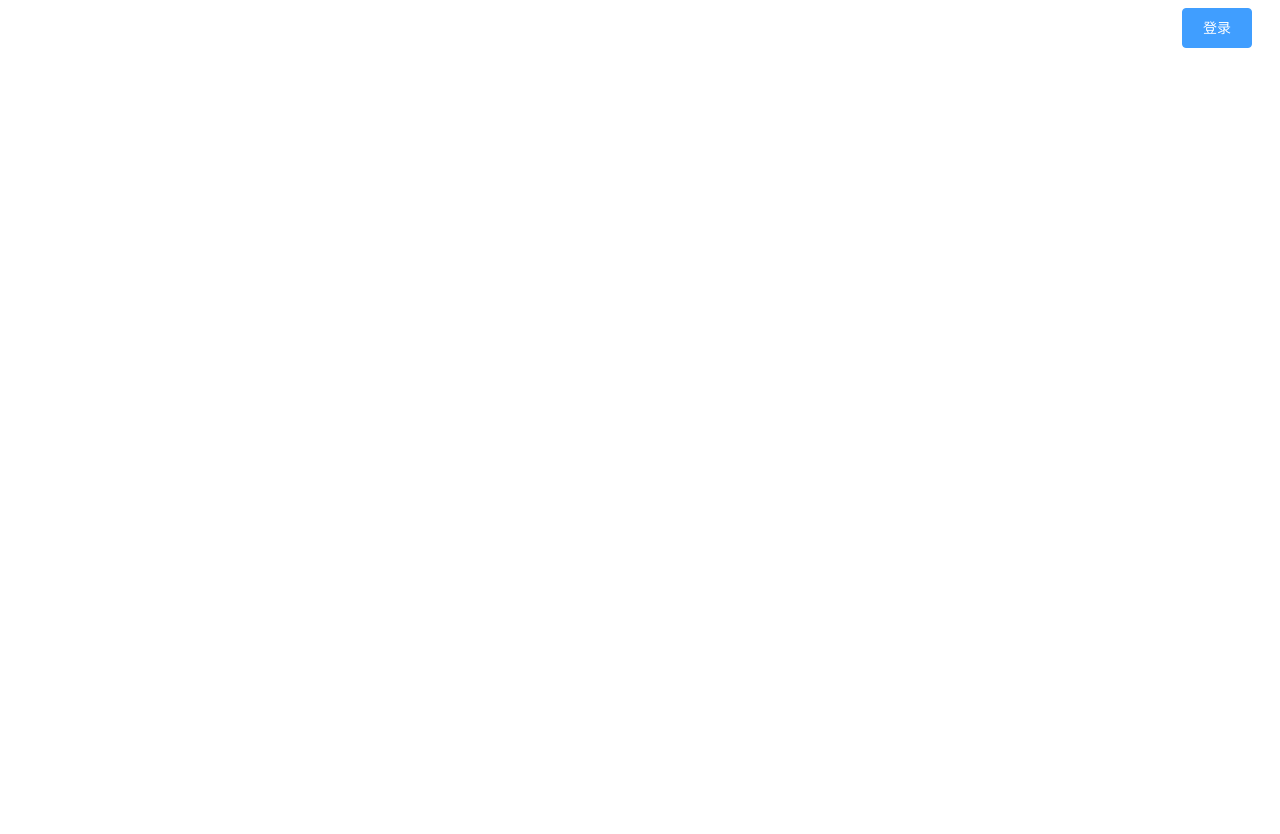
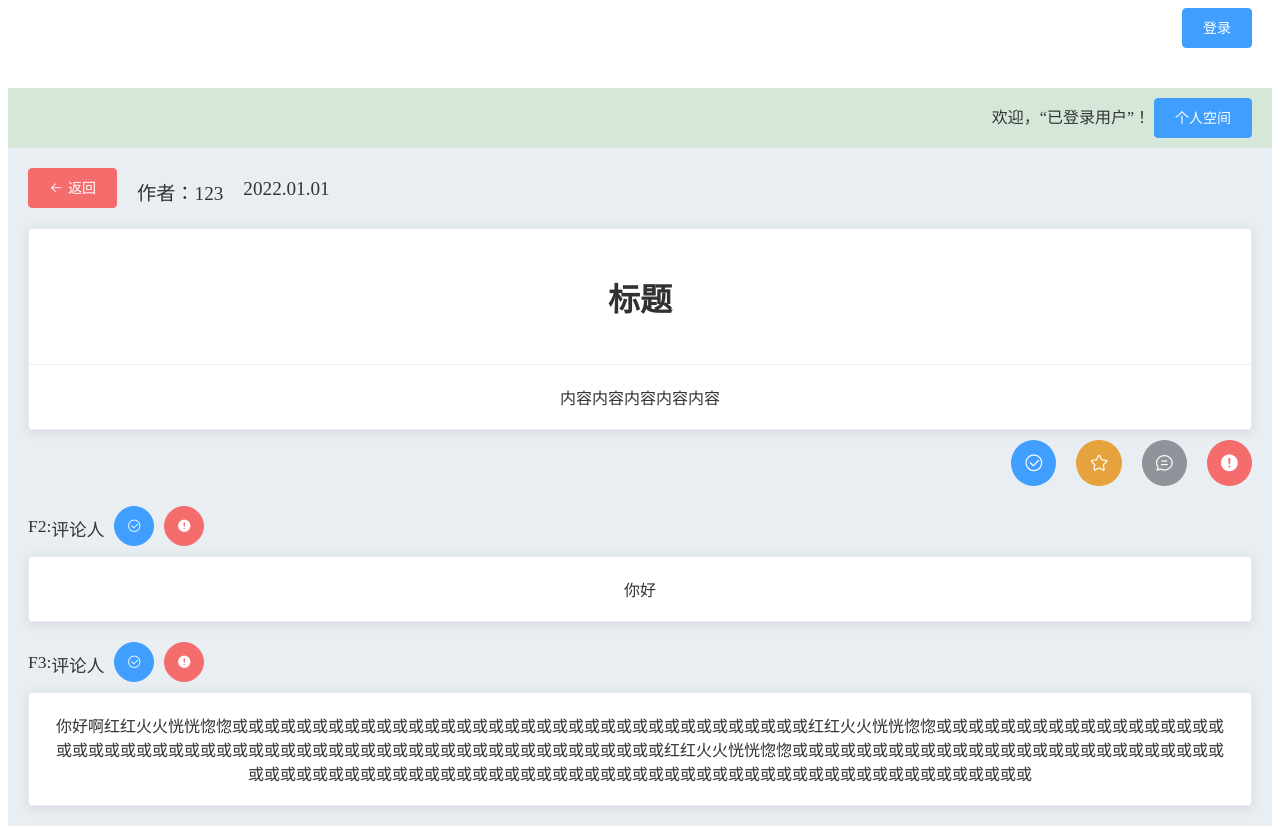
Before and after one commit to 1213emm/frontwarehouse, a Vue app: page /detail in a window 1280 px wide. Before the commit the page ends 800 px from the top, so only its background shows below. Built offline with nearby package versions, Linux system fonts and the light colour scheme.

Commit message:
DatailAndSearch

```diff
--- a/src/router/index.js
+++ b/src/router/index.js
@@ -25,6 +25,16 @@ const routes = [
     path: '/register',
     name: 'register',
     component: () => import('../views/register.vue')
+  },
+  {
+    path: '/search',
+    name: 'search',
+    component: () => import( '../views/Search.vue')
+  },
+  {
+    path: '/detail',
+    name: 'detail',
+    component: () => import( '../views/Detail.vue')
   }
 ]
 
--- /dev/null
+++ b/src/views/Detail.vue
@@ -0,0 +1,144 @@
+<template>
+  <el-container id="detail">
+    <el-header id="head">
+      <el-row style="float: right">
+        欢迎，“已登录用户”！
+        <el-button type="primary" @click="personal">个人空间</el-button>
+      </el-row>
+    </el-header>
+    <el-main id="main">
+        <div id="top">
+          <span style="float:left">
+            <el-button type="danger" icon="el-icon-back" @click="returnSearch">返回</el-button>
+          </span>
+          <span style="float:left" id="author">作者：123</span>
+          <span style="float:left" id="postDate">2022.01.01</span>
+        </div>
+        <div id="post">
+          <el-card>
+            <div slot="header" id="postHead">
+              <h1 id="title">标题</h1>
+            </div>
+            <div>内容内容内容内容内容</div>
+          </el-card>
+        </div>
+        <div id="actions">
+          <el-button class="act" icon="el-icon-warning" type="danger" circle></el-button>
+          <el-button class="act" icon="el-icon-chat-line-round" type="info" circle></el-button>
+          <el-button class="act" icon="el-icon-star-off" type="warning" circle></el-button>
+          <el-button class="act" icon="el-icon-circle-check" type="primary" circle></el-button>
+        </div>
+        <div id="comments">
+          <div class="floor">
+            <div class="speaker">
+              <span style="float:left;margin-top:10px">F2:</span>
+              <span style="float:left;margin-top:10px">评论人</span>
+              <el-button class="act1" icon="el-icon-circle-check" type="primary" circle></el-button>
+              <el-button class="act1" icon="el-icon-warning" type="danger" circle></el-button>
+            </div>
+            <div class="say"><el-card>你好</el-card></div>
+          </div>
+          <div class="floor">
+            <div class="speaker">
+              <span style="float:left;margin-top:10px">F3:</span>
+              <span style="float:left;margin-top:10px">评论人</span>
+              <el-button class="act1" icon="el-icon-circle-check" type="primary" circle></el-button>
+              <el-button class="act1" icon="el-icon-warning" type="danger" circle></el-button>
+            </div>
+            <div class="say"><el-card>你好啊红红火火恍恍惚惚或或或或或或或或或或或或或或或或或或或或或或或或或或或或或或或或或或或或红红火火恍恍惚惚或或或或或或或或或或或或或或或或或或或或或或或或或或或或或或或或或或或或或或或或或或或或或或或或或或或或或或或或红红火火恍恍惚惚或或或或或或或或或或或或或或或或或或或或或或或或或或或或或或或或或或或或或或或或或或或或或或或或或或或或或或或或或或或或或或或或或或或或或或或或或或或或</el-card></div>
+          </div>
+        </div>
+    </el-main>
+  </el-container>
+</template>
+
+<!--
+<style>
+.el-aside {
+  background-color: #d3dce6;
+  color: #333;
+  text-align: center;
+  line-height: 200px;
+}
+</style>
+-->
+
+<style scoped>
+#detail {
+  font-family: 'Noto Serif SC', serif;
+  margin-top: 20px;
+}
+#head {
+  background-color: #d4e7d9;
+  color: #333;
+  text-align: center;
+  line-height: 60px;
+}
+#main {
+  background-color: #e9eef3;
+  color: #333;
+  text-align: center;
+}
+
+#top {
+  height:60px;
+}
+#author {
+  font-size: 120%;
+  margin-left: 20px;
+  margin-top: 10px;
+}
+#postDate {
+  font-size: 120%;
+  margin-left: 20px;
+  margin-top: 10px;
+}
+
+#post {
+}
+#title {
+  font-size: 200%;
+}
+
+#actions {
+  padding-top: 10px;
+  height: 46.2px
+}
+.act {
+  float: right;
+  font-size :120%;
+  margin-left: 20px;
+}
+
+#comments {
+}
+.floor {
+  margin-top: 10px;
+}
+.speaker {
+  font-size: 110%;
+  height:40px;
+  padding-right:10px;
+  padding-top:10px;
+}
+.say {
+  padding-top:10px;
+}
+.act1 {
+  float: left;
+  margin-left: 10px;
+}
+</style>
+
+<script>
+export default{
+  methods:{
+    personal: function(){
+      this.$router.push('/');
+    },
+    returnSearch: function(){
+      this.$router.push('/search');
+    },
+  }
+}
+</script>
--- /dev/null
+++ b/src/views/Search.vue
@@ -0,0 +1,109 @@
+<template>
+  <el-container id="search">
+    <el-header id="head">
+      <el-row style="float: right">
+        欢迎，“已登录用户”！
+        <el-button type="primary" @click="personal">个人空间</el-button>
+      </el-row>
+    </el-header>
+    <el-main id="main">
+      <div class="search" @click="search">
+        <el-input placeholder="请输入内容" v-model="input" clearable>
+          <el-button type="primary" icon="el-icon-search" slot="append">搜索</el-button>
+        </el-input>
+      </div>
+      <div>
+        <h3 style="float: left">为您推荐：</h3>
+      </div>
+      <div>
+        <el-table :data="tableData" style="width: 100%">
+          <el-table-column type="index"> </el-table-column>
+          <el-table-column prop="title" label="标题"></el-table-column>
+          <el-table-column prop="name" label="作者"></el-table-column>
+          <el-table-column prop="date" label="日期"></el-table-column>
+          <el-table-column prop="likes" label="点赞数"></el-table-column>
+          <el-table-column>
+            <template slot-scope="scope">
+              <el-link type="primary" @click="seeblog(scope.id)">查看详情（未完成）</el-link>
+            </template>
+          </el-table-column>
+          <el-table-column>
+            <template>
+              <el-link type="primary" href="http://localhost:8080/detail">test to detail</el-link>
+            </template>
+          </el-table-column>
+        </el-table>
+      </div>
+    </el-main>
+  </el-container>
+</template>
+
+<script>
+import qs from "qs";
+export default {
+  data() {
+    return {
+      input: "",
+      tableData: [
+        {
+          date: "2016-05-02",
+          name: "王小虎",
+          title: "上海市普陀区金沙江路 1518 弄",
+          likes: 10,
+        },
+        {
+          date: "2016-05-04",
+          name: "王小",
+          title: "期末考试",
+          likes: 15,
+        },
+      ],
+    };
+  },
+  methods:{
+    personal: function(){
+      this.$router.push('/');
+    },
+    search: function(){
+      if (!$store.state.islogin) {
+        this.$router.push("/Login");
+      } else {
+        this.$axios({
+          method: "post" /* 指明请求方式，可以是 get 或 post */,
+          url: "/info" /* 指明后端 api 路径，由于在 main.js 已指定根路径，因此在此处只需写相对路由 */,
+          data: qs.stringify({
+            /* 需要向后端传输的数据，此处使用 qs.stringify 将 json 数据序列化以发送后端 */
+            input: this.input,
+          }),
+        }).then((res) => {
+          switch (res.data.errno) {
+            case 0:
+              break;
+            case 100:
+              this.$message.error("无相关内容");
+              break;
+          }
+        });
+      }
+    }
+  }
+};
+</script>
+
+<style scoped>
+#search {
+  font-family: 'Noto Serif SC', serif;
+  margin-top: 20px;
+}
+#head {
+  background-color: #d4e7d9;
+  color: #333;
+  text-align: center;
+  line-height: 60px;
+}
+#main {
+  background-color: #e9eef3;
+  color: #333;
+  text-align: center;
+}
+</style>
```
